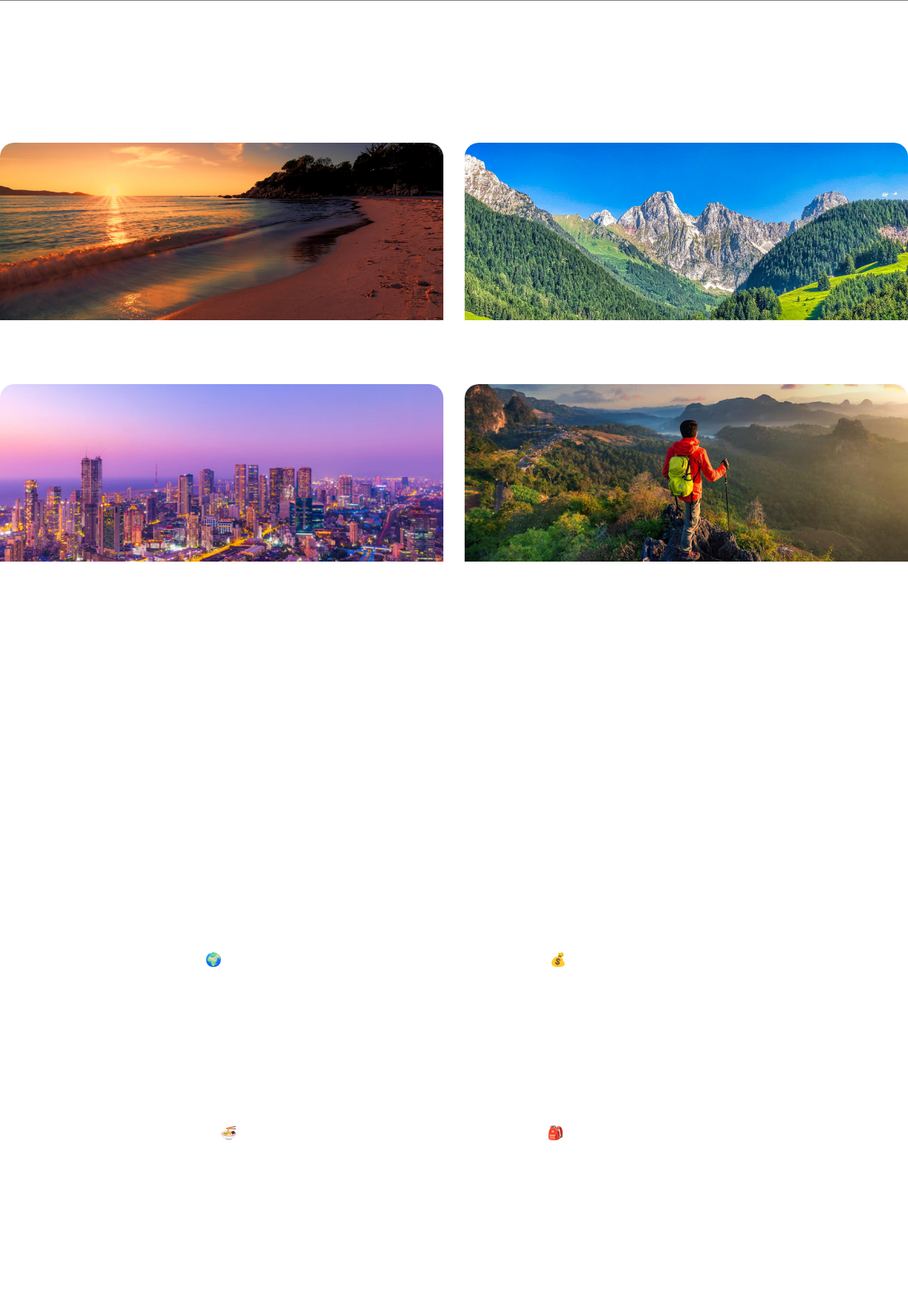
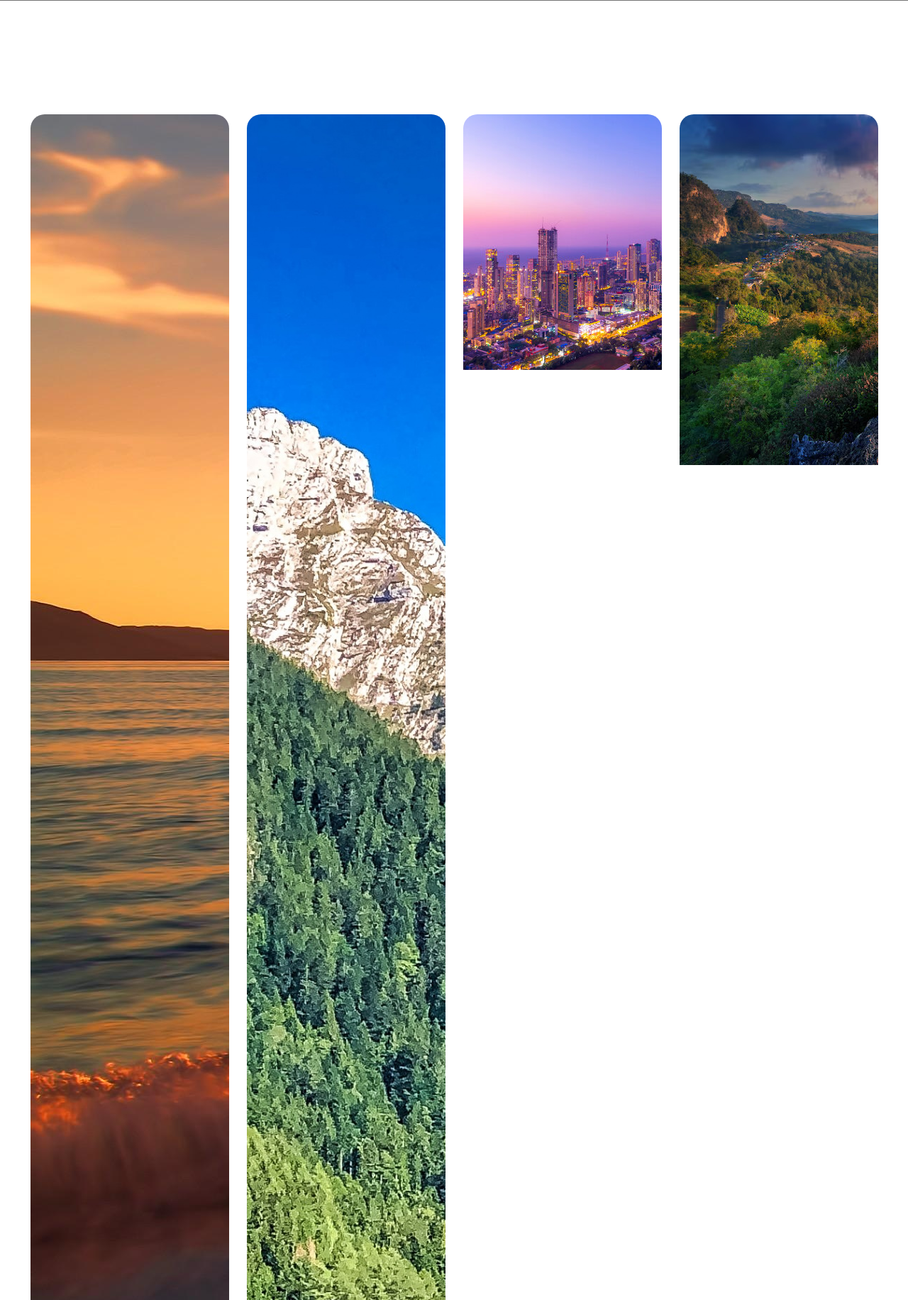
Before and after one commit to SnehaKarmakar1505/AI-Smart-Travel-Planner, a Flask app: page / in a window 1280 px wide. Shown: the part 799-2630 px from the top of the page at 71% size. Before the commit the page ends 2405 px from the top, so only its background shows below. Run offline with Flask 3, Linux system fonts and the light colour scheme; grey boxes are pictures that could not be loaded.

Commit message:
Improved mobile responsiveness

```diff
--- a/static/style.css
+++ b/static/style.css
@@ -72,7 +72,7 @@
 .about,
 .features{
     background: transparent;
-    padding:120px 15%;
+    padding:80px 10%;
     color:white;
     position:relative;
     z-index:2;
@@ -86,20 +86,14 @@
 }
 
 .about{
-    min-height:100vh;
-
     display:flex;
     flex-direction:column;
-    justify-content:center;
     align-items:center;
 }
 
 .features{
-    min-height:100vh;
-
     display:flex;
     flex-direction:column;
-    justify-content:center;
     align-items:center;
 }
 
@@ -229,36 +223,21 @@
     color:white;
 }
 .gallery{
-
-    display:grid;
-
-    grid-template-columns:repeat(2,1fr);
-
-    gap:30px;
-
-    margin-top:80px;
+    margin-top:40px;
+    margin-bottom:40px;
+    display:flex;
+    flex-wrap:wrap;
+    justify-content:center;
+    gap:25px;
 }
 
 .image-card{
 
     overflow:hidden;
-
     border-radius:20px;
-
     cursor:pointer;
+    width:280px;
 }
-
-.image-card img{
-
-    width:100%;
-
-    height:250px;
-
-    object-fit:cover;
-
-    transition:0.5s;
-}
-
 .image-card:hover img{
 
     transform:scale(1.1);
--- a/templates/home.html
+++ b/templates/home.html
@@ -3,6 +3,7 @@
 <html>
 
 <head>
+    <meta name="viewport" content="width=device-width, initial-scale=1.0">
     <title>TravelGenie | Plan Smarter • Travel Better</title>
     <link rel="stylesheet" href="{{ url_for('static', filename='style.css') }}">
     <link href="https://fonts.googleapis.com/css2?family=Playfair+Display:wght@700;800&family=Poppins:wght@400;600&family=Open+Sans:wght@400;500&display=swap" rel="stylesheet">
```
Also changed, not shown: other parts of static/style.css (+99 -3 lines).
